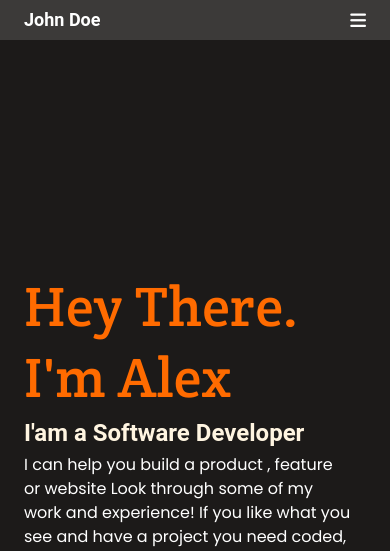
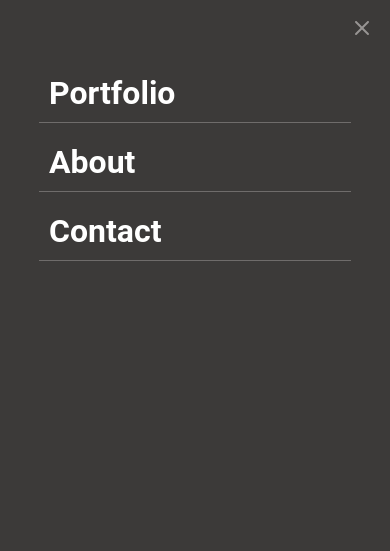
Before and after one commit to ambrose-kibet/portfolio, a website: page index.html in a window 390 px wide. Both pictures are taken after a click on the button 358 px from the left and 20 px from the top of the page. Shown: the top 551 px of the page. Drawn offline with Linux system fonts and the light colour scheme; files whose address does not match are found by name.

Commit message:
add mobile menu fuctionality

```diff
--- a/index.css
+++ b/index.css
@@ -70,9 +70,71 @@ nav {
   margin-right: none;
 }
 
+.sidebar {
+  display: none;
+  position: fixed;
+  top: 0;
+  left: 0;
+  width: 100%;
+  height: 100%;
+  background: #3c3a39;
+  justify-content: center;
+  align-items: flex-start;
+  box-shadow: 0px 48px 48px rgba(37, 47, 137, 0.08);
+}
+
+.close-btn {
+  background: transparent;
+  border: none;
+  position: absolute;
+  right: 1rem;
+  top: 1rem;
+  width: 1.5rem;
+  height: 1.5rem;
+}
+
+.close-icon {
+  width: 100%;
+  height: 100%;
+}
+
+.sidebar * {
+  text-decoration: none;
+  list-style-type: none;
+  color: white;
+}
+
+.sidebar ul {
+  margin-top: 4rem;
+  display: flex;
+  flex-direction: column;
+  gap: 10px;
+  width: 80%;
+}
+
+.sidebar ul li {
+  border-bottom: 1px solid #6f6c6b;
+  padding: 10px;
+}
+
+.nav-link {
+  font-family: "Roboto", sans-serif;
+  font-style: normal;
+  font-weight: 700;
+  font-size: 32px;
+}
+
+.show-sidebar {
+  display: flex;
+}
+
 @media screen and (min-width: 768px) {
   .nav-links-container {
     display: flex;
+  }
+
+  .sidebar {
+    display: none;
   }
 
   .nav-btn {
@@ -293,7 +355,6 @@ nav {
   color: #fff;
   background: #ff6b00;
   border: none;
-  transition: all 0.7s ease-in-out;
 }
 
 .btn:hover {
--- a/index.html
+++ b/index.html
@@ -22,9 +22,9 @@
           <i class="fa fa-bars" aria-hidden="true"></i>
         </button>
         <ul class="nav-links-container">
-          <li><a href="/portfolio">Portfolio</a></li>
-          <li><a href="/about">About</a></li>
-          <li><a href="/contact">Contact</a></li>
+          <li><a href="#portfolio">Portfolio</a></li>
+          <li><a href="#about">About</a></li>
+          <li><a href="#contact">Contact</a></li>
           <li>
             <a href="/contact"
               ><img src="./assets/contact.svg" alt="contact icon"
@@ -32,6 +32,21 @@
           </li>
         </ul>
       </nav>
+      <!-- sidebar -->
+      <aside class="sidebar">
+        <button type="button" class="close-btn">
+          <img
+            src="./assets/close-iconl.svg"
+            alt="close-icon"
+            class="close-icon"
+          />
+        </button>
+        <ul>
+          <li><a href="#portfolio" class="nav-link"> Portfolio</a></li>
+          <li><a href="#about" class="nav-link">About </a></li>
+          <li><a href="#contact" class="nav-link">Contact </a></li>
+        </ul>
+      </aside>
     </header>
     <main>
       <section class="main">
@@ -113,7 +128,7 @@
           </div>
         </div>
       </section>
-      <section class="section-container">
+      <section class="section-container" id="portfolio">
         <div class="container">
           <div class="projects-title-container">
             <h1 class="projects-title">My Recent Works</h1>
@@ -254,7 +269,7 @@
           </div>
         </div>
       </section>
-      <section class="about-section">
+      <section class="about-section" id="about">
         <div class="container">
           <h1 class="section-title about-title">About me</h1>
           <article class="info-container">
@@ -308,7 +323,7 @@
           </article>
         </div>
       </section>
-      <section class="section-container contact-section">
+      <section class="section-container contact-section" id="contact">
         <div class="container">
           <h2 class="contact-info">
             I'm always interested in hearing about new projects, so if you'd
@@ -405,5 +420,6 @@
         <div class="underline"></div>
       </div>
     </footer>
+    <script src="index.js"></script>
   </body>
 </html>
--- /dev/null
+++ b/index.js
@@ -0,0 +1,16 @@
+const closeBtn = document.querySelector(".close-btn");
+const openBtn = document.querySelector(".nav-btn");
+const sidebar = document.querySelector(".sidebar");
+const navLinks = document.querySelectorAll(".nav-link");
+openBtn.addEventListener("click", () => {
+  sidebar.classList.add("show-sidebar");
+});
+closeBtn.addEventListener("click", () => {
+  sidebar.classList.remove("show-sidebar");
+});
+
+navLinks.forEach((link) => {
+  link.addEventListener("click", (e) => {
+    sidebar.classList.remove("show-sidebar");
+  });
+});
```
Also changed, not shown: package.json (added, +19 -0 lines), .github/workflows/linters.yml, assets/close-iconl.svg (added), 1 other file.
